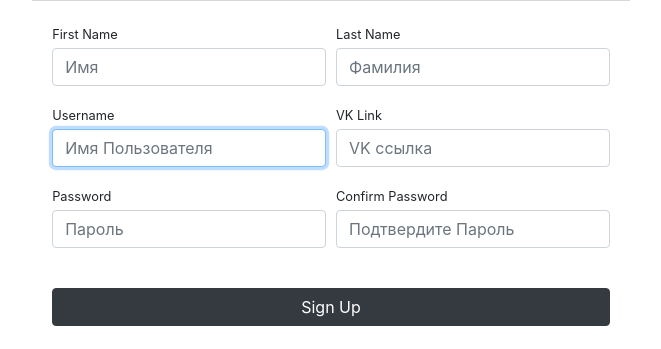
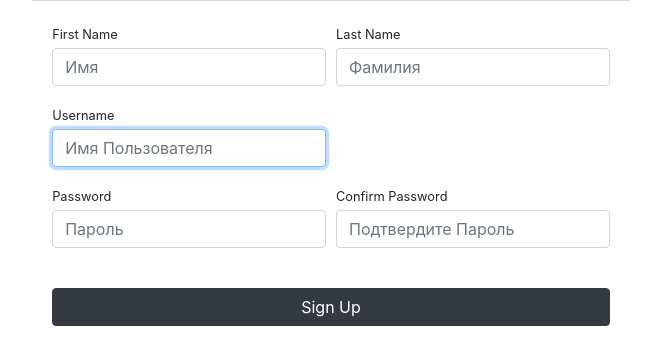
Before and after one commit to sonyxmee/book-exchange, a Django app: template bookshop/shop/templates/shop/register.html in a window 1280 px wide. Shown: the part 226-575 px from the top of the page, without its empty margins (309-970 px from the left). Run offline with Django 4.2, Linux system fonts and the light colour scheme; the template is opened without the code that fills it: values that come from a table or form of the project are taken from there, others are empty; some libraries are stand-ins or nearby versions.

Commit message:
edit forms.py and register.html

```diff
--- a/bookshop/shop/forms.py
+++ b/bookshop/shop/forms.py
@@ -22,10 +22,10 @@ class RegisterForm(UserCreationForm):
                                widget=forms.TextInput(attrs={'placeholder': 'Имя Пользователя',
                                                              'class': 'form-control',
                                                              }))
-    vk_link = forms.URLField(required=True,
-                               widget=forms.URLInput(attrs={'placeholder': 'VK ссылка',
-                                                            'class': 'form-control',
-                                                            }))
+    # vk_link = forms.URLField(required=True,
+    #                            widget=forms.URLInput(attrs={'placeholder': 'VK ссылка',
+    #                                                         'class': 'form-control',
+    #                                                         }))
     password1 = forms.CharField(max_length=50,
                                 required=True,
                                 widget=forms.PasswordInput(attrs={'placeholder': 'Пароль',
@@ -43,7 +43,7 @@ class RegisterForm(UserCreationForm):
 
     class Meta:
         model = User
-        fields = ['first_name', 'last_name', 'username', 'vk_link', 'password1', 'password2']
+        fields = ['first_name', 'last_name', 'username', 'password1', 'password2']  # 'vk_link',
 
 
 class LoginForm(AuthenticationForm):
--- a/bookshop/shop/templates/shop/register.html
+++ b/bookshop/shop/templates/shop/register.html
@@ -45,12 +45,12 @@
                                             {{ form.username }}
                                         </div>
                                     </div>
-                                    <div class="col-md-6">
-                                        <div class="form-group">
-                                            <label class="small mb-1">VK Link</label>
-                                            {{ form.vk_link }}
-                                        </div>
-                                    </div>
+<!--                                    <div class="col-md-6">-->
+<!--                                        <div class="form-group">-->
+<!--                                            <label class="small mb-1">VK Link</label>-->
+<!--                                            {{ form.vk_link }}-->
+<!--                                        </div>-->
+<!--                                    </div>-->
                                 </div>
                                 <div class="form-row">
                                     <div class="col-md-6">
```
